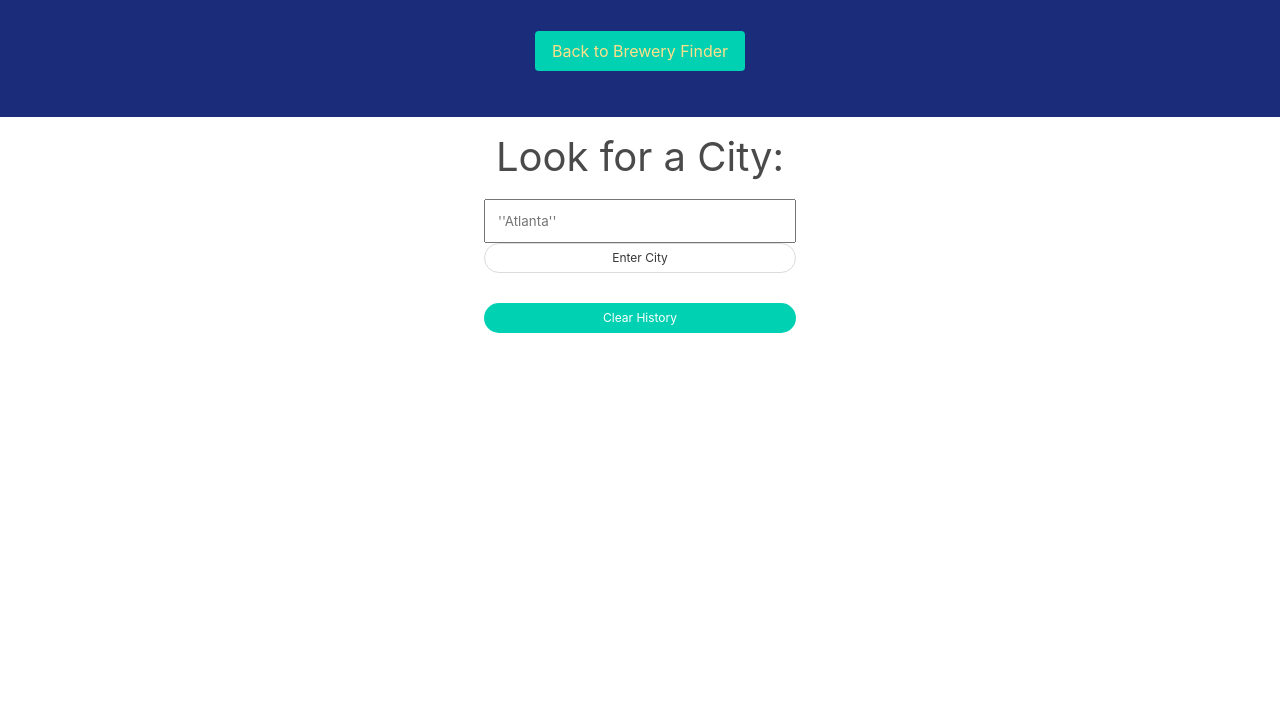
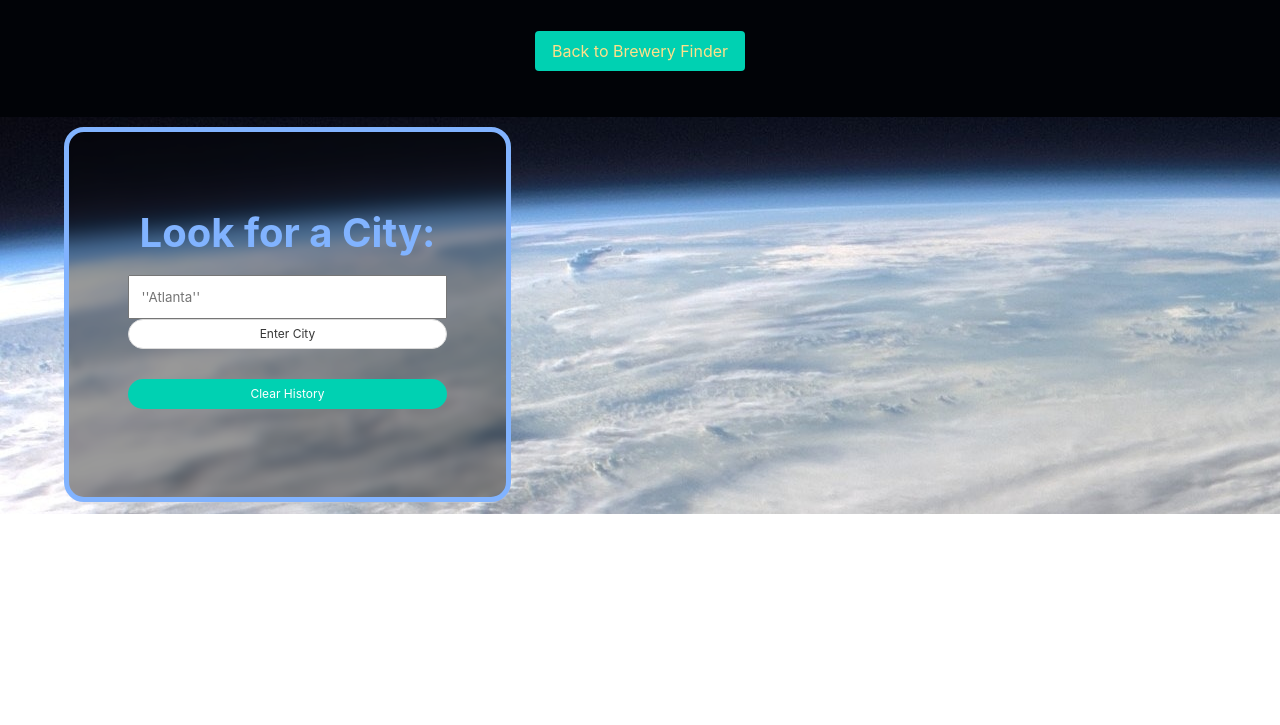
Before and after one commit to cchern3/Grab-n-Drink, a plain HTML site: page weather.html in a window 1280 px wide. Shown: the part 75-800 px from the top of the page. Drawn offline with nearby package versions, Linux system fonts and the light colour scheme.

Commit message:
more updates on weather css bulma

```diff
--- a/weather.css
+++ b/weather.css
@@ -4,7 +4,7 @@
   }
 
   .day {
-    background: #070a63;
+    background:orange;
     color: rgb(204, 204, 204);
     list-style: none;
     padding: 15px 25px;
@@ -16,7 +16,20 @@
     justify-content: space-between;
   }
 
+  .lookForCity{
+    text-align: center;
+    color: rgb(129, 179, 255);
+    background-color: rgba(0,0,0, 0.4);
+    padding: 5%;
+    margin: 1%;
+    backdrop-filter: blur(5px);
+    border: 5px solid rgb(129, 179, 255);
+    font-weight: bold;
+    border-radius: 20px;
+    }
+
   .todayweather ul {
+    text-align: center;
     list-style: none;
     border: 2px solid;
     padding: 20px;
@@ -24,7 +37,7 @@
   }
 
   header {
-    background: #1a2c7a;
+    background: #010307;
     color: rgb(238, 238, 238);
     padding: 10px;
     margin-bottom: 10px;
--- a/weather.html
+++ b/weather.html
@@ -10,7 +10,8 @@
 </head>
 
 <body>
-    <header >
+    <body background="./weather-back.jpg"></body>
+    <header>
         <div class="column is-mobile has-text-centered">
             <!-- creating header title-->
             <h1 class="title is-3 has-text-warning"> Today's Weather Forecast</h1>
@@ -21,7 +22,8 @@
     <main class="container ">
         <div >
             <!--button to search for desired city -->
-            <div class="columns is-size-2 is-mobile is-centered">
+            <div class="columns is-size-2  ">
+                <div class="lookForCity">
                 <form id="forthesearch">
                     <label class="column ">Look for a City:</label>
                     <input class="column " type="search" style="width:100%" placeholder="''Atlanta''" id="pushingcity">
@@ -30,16 +32,16 @@
                     <button class="button is-small is-primary is-rounded" style="width:100%" type="submit" id="clearbtn">Clear
                         History</button>
                         <div class="historyfinder" id="historyfinder"></div>
-                </form>
+                </form></div>
                 <br>
                  <!--button to clear all previous city searches -->
-
+                 <div class="column">
+                    <div class=" todayweather" id="todayweather"></div>
+                    <div class="dayforec" id="dayforec"></div>
+                </div>
             </div>
 
-            <div class=" is-centered">
-                <div class="column todayweather" id="todayweather"></div>
-                <div class="dayforec" id="dayforec"></div>
-            </div>
+
         </div>
     </main>
 
--- a/weather.js
+++ b/weather.js
@@ -38,7 +38,7 @@ function weatherforc(cityName) {
                     //making list of temperature, speed, and humitdity and dates accordingly
                     weathertoday.innerHTML =
                     `<ul>
-        <li class="title">${nowData.name}: <span> ${moment(nowData.dt,"X").format(" MM/DD/YYYY")} </span></li>
+        <li class="title ">${nowData.name}: <span> ${moment(nowData.dt,"X").format(" MM/DD/YYYY")} </span></li>
         <li><img src ="http://openweathermap.org/img/wn/${nowData.weather[0].icon}@2x.png" /></li>
         <li>Temp: ${Math.floor(nowData.main.temp) + "&#176F"}</li>
         <li>Max Temp: ${Math.floor(nowData.main.temp_max) + "&#176F"}</li>
```
Also changed, not shown: weather-back.jpg (added).
